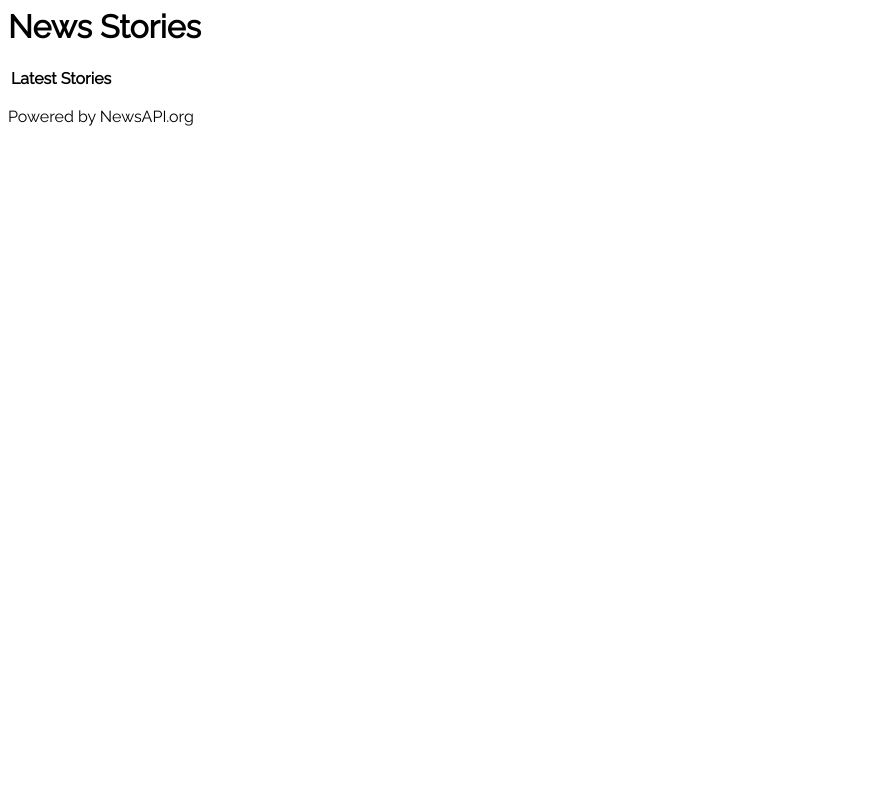
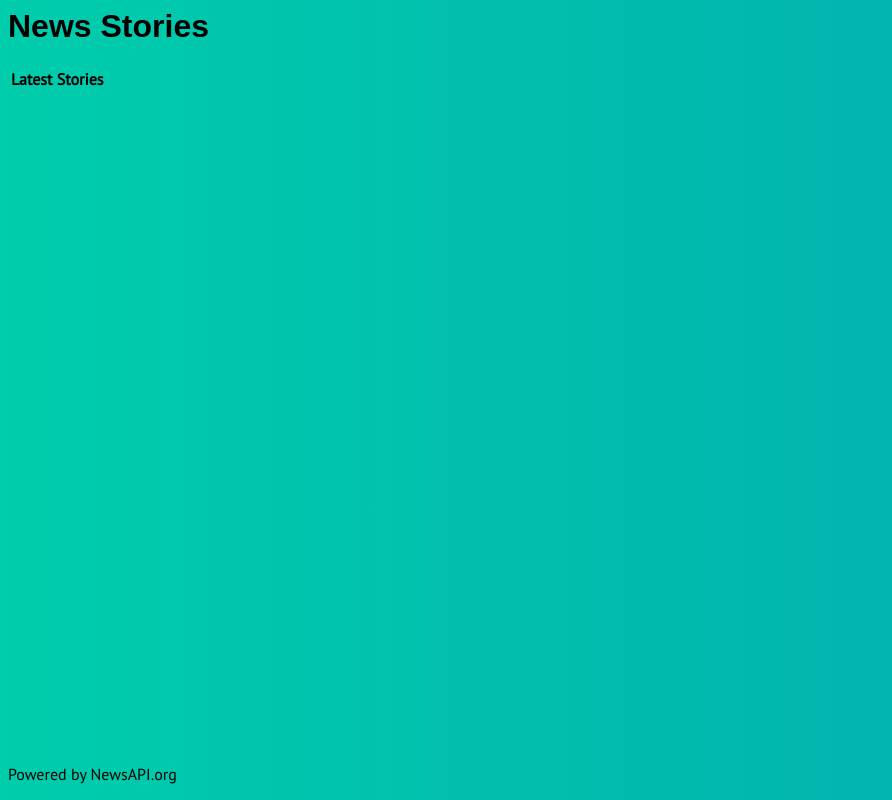
Before and after one commit to darryl-bartlett/alexa-webupdate, a website: page Alexa Project - HTML/main.html in a window 1280 px wide. Shown: the whole page, without its empty margins (0-892 px from the left). Drawn offline with Linux system fonts and the light colour scheme; no server answers.

Commit message:
updates style

```diff
--- a/Alexa Project - HTML/main.html
+++ b/Alexa Project - HTML/main.html
@@ -1,14 +1,17 @@
 <html>
 	<head>
 		<title>News Stories</title>
-		<link href="https://fonts.googleapis.com/css?family=Raleway" rel="stylesheet">
+		<link href="https://fonts.googleapis.com/css?family=PT+Sans" rel="stylesheet">
 		<script src="https://www.gstatic.com/firebasejs/5.4.1/firebase.js"></script>
 		<style>
 		td {
-			font-family: 'Raleway', sans-serif;
+			font-family: 'PT Sans', sans-serif;
 		}
 		p {
-			font-family: 'Raleway', sans-serif;
+			font-family: 'PT Sans', sans-serif;
+		}
+		body {
+			background-image: linear-gradient(to left, #02aab0, #00cdac);
 		}
 		</style>
 	</head>
@@ -19,7 +22,7 @@
 					<td style="font-weight:bold;">Latest Stories</td>
 				</tr>
 			</table>
-		<p>Powered by NewsAPI.org</p>
+		<p style = "position:absolute; bottom:0;">Powered by NewsAPI.org</p>
 		<script src ="main.js"></script>
 	</body>
 </html>
```
Also changed, not shown: 1 other file.
